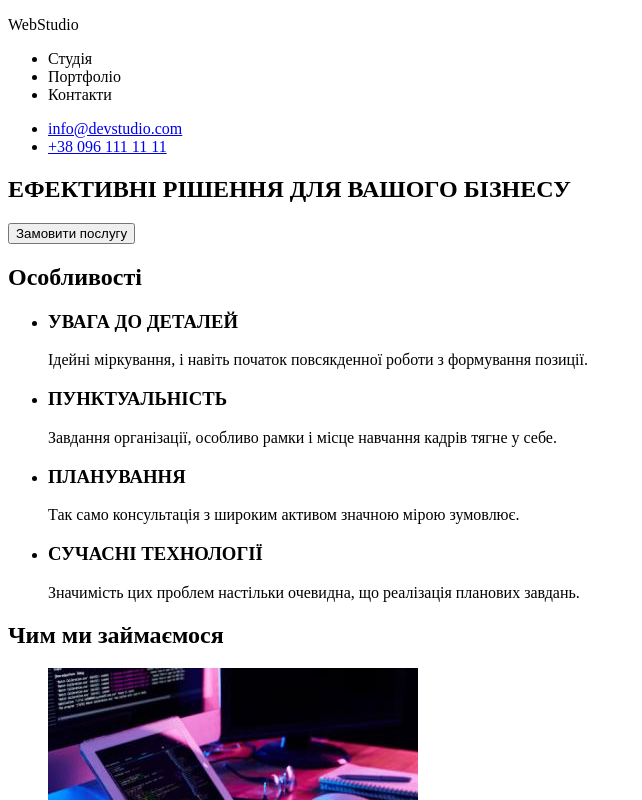
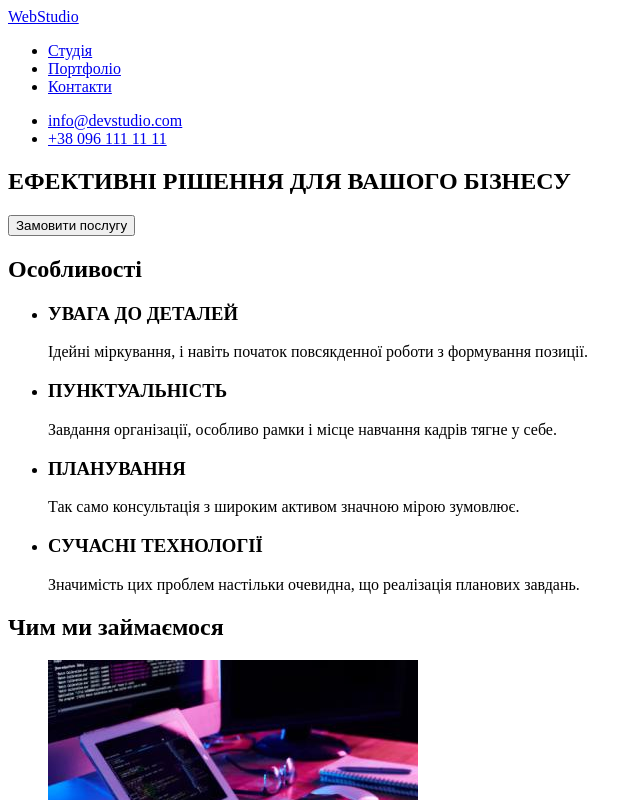
Before and after one commit to MaksymChukhrai/Web-Studio, a plain HTML site: page index.html in a window 1280 px wide. Shown: the top 800 px of the page, without its empty margins (0-642 px from the left). Drawn offline with Linux system fonts and the light colour scheme.

Commit message:
Update index.html

```diff
--- a/index.html
+++ b/index.html
@@ -8,13 +8,13 @@
   </head>
   <body>
     <header>
-      <p><a>WebStudio</a></p>
+      <a href="#">WebStudio</a>
 
       <nav>
         <ul>
-          <li><a>Студія</a></li>
-          <li><a>Портфоліо</a></li>
-          <li><a>Контакти</a></li>
+          <li><a href="#">Студія</a></li>
+          <li><a href="#">Портфоліо</a></li>
+          <li><a href="#">Контакти</a></li>
         </ul>
       </nav>
       <ul>
@@ -100,7 +100,7 @@
       </section>
     </main>
     <footer>
-      <p><a>WebStudio</a></p>
+        <a href="#">WebStudio</a>
 
       <address>
         <ul>
```
